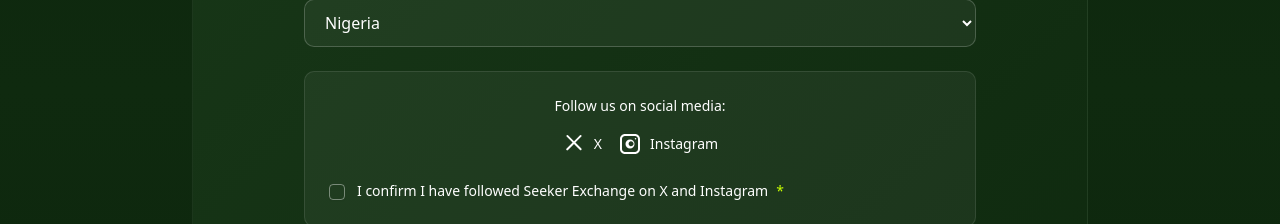
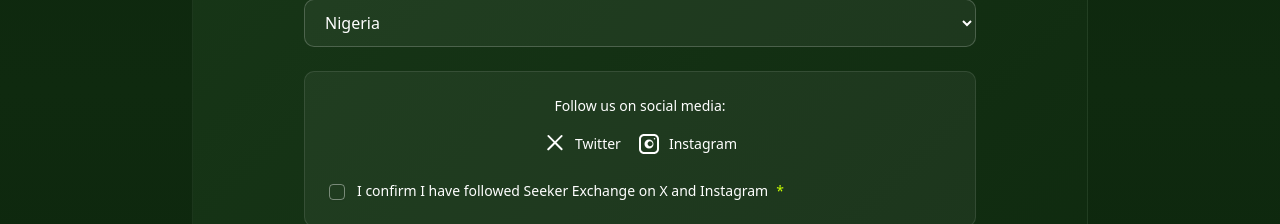
Before and after one commit to Seeker-Exchange1/seeker-exchange-landing-page, a Next.js app: page /waitlist in a window 1280 px wide. Shown: the part 820-1044 px from the top of the page. Built offline with nearby package versions, Linux system fonts and the light colour scheme; a web font is replaced by a local one.

Commit message:
Update waitlist social label to Twitter

```diff
--- a/components/waitlist-form.tsx
+++ b/components/waitlist-form.tsx
@@ -157,7 +157,7 @@ export function WaitlistForm() {
             <svg className="w-6 h-6" viewBox="0 0 24 24" fill="currentColor" xmlns="http://www.w3.org/2000/svg" aria-hidden>
               <path d="M19.4 4.6a1 1 0 00-1.4-1.4L12 9.17 6 3.2A1 1 0 004.6 4.6L10.6 10.6 4.6 16.6a1 1 0 101.4 1.4l6-6 6 6a1 1 0 001.4-1.4l-6-6 6-6z" />
             </svg>
-            <span className="text-sm">X</span>
+            <span className="text-sm">Twitter</span>
           </a>
           <a
             href="https://www.instagram.com/_seeker_exchange"
```
